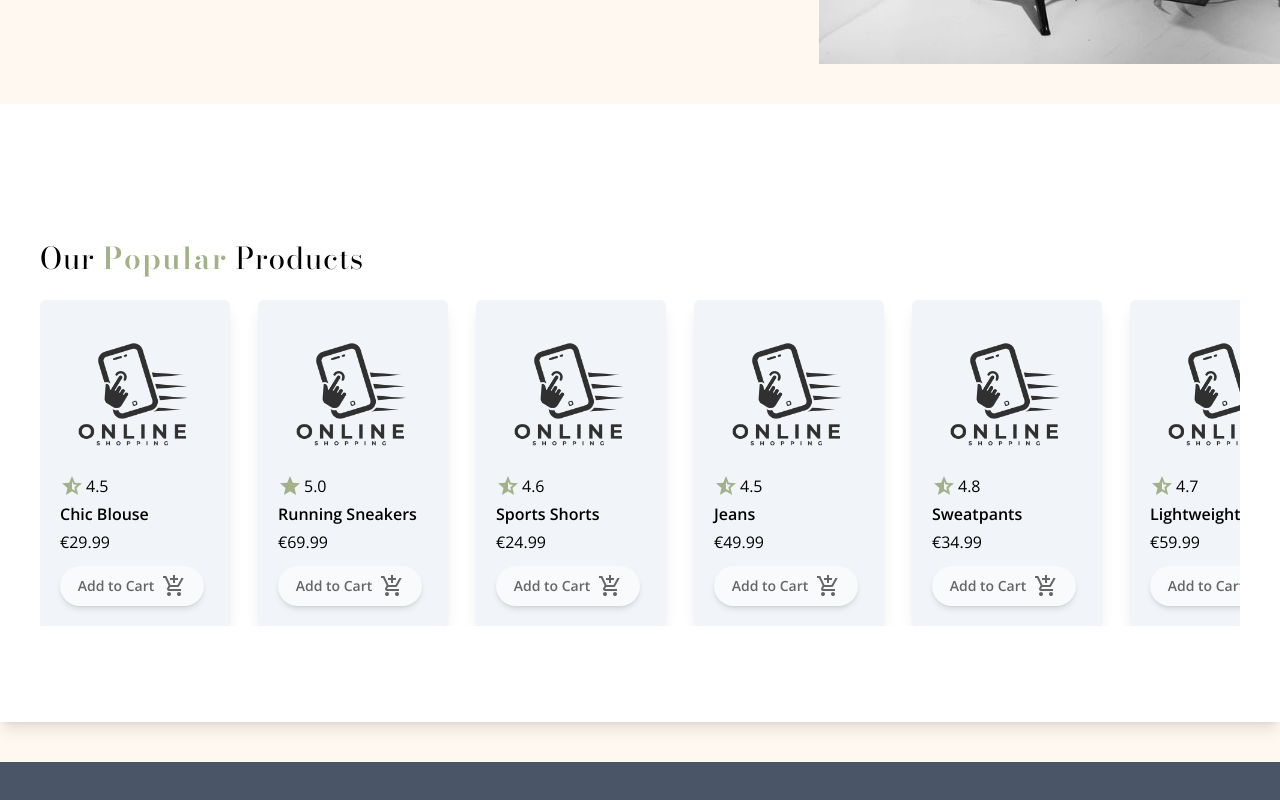
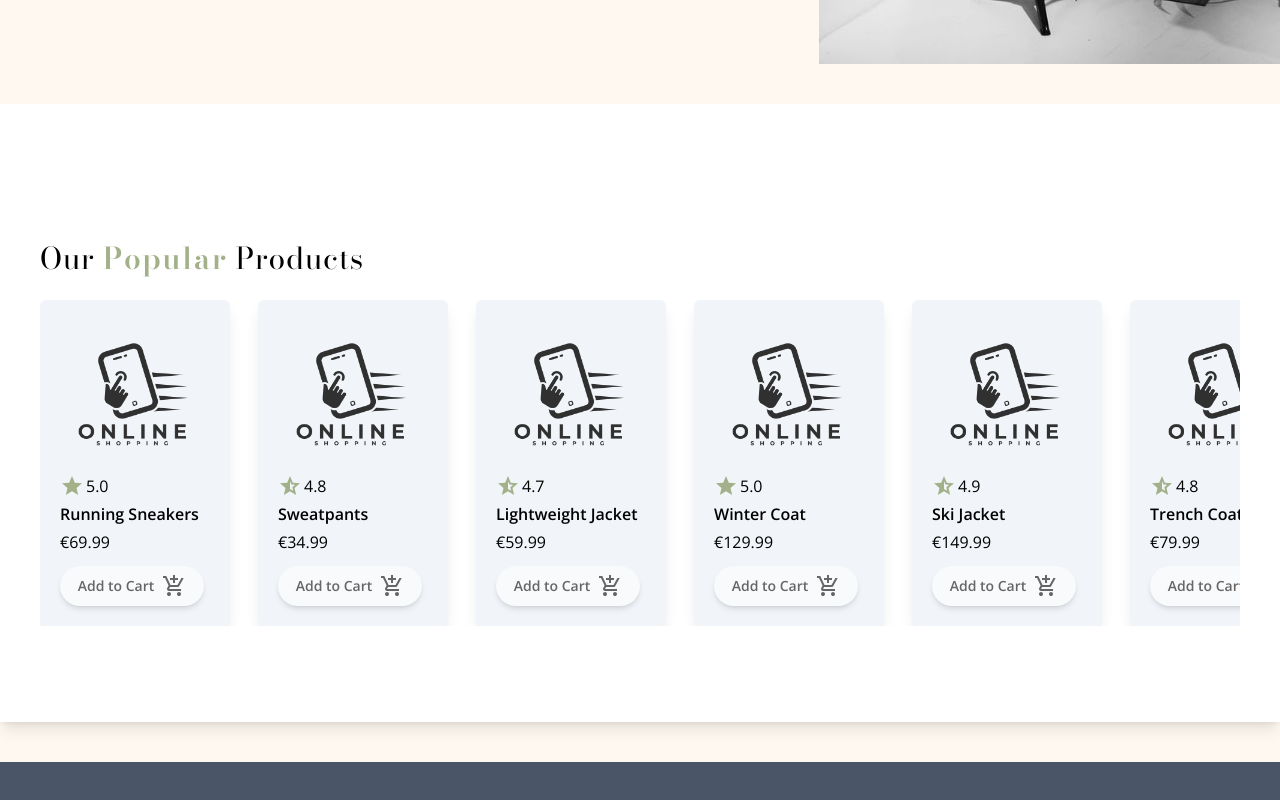
Before and after one commit to mihalisoik/fashion-e-shop-react-tailwind, a React (Vite) app: page / in a window 1280 px wide. Shown: the part 672-1472 px from the top of the page. Built offline with nearby package versions, Linux system fonts and the light colour scheme.

Commit message:
made some small changes in my sections

```diff
--- a/src/App.jsx
+++ b/src/App.jsx
@@ -4,7 +4,7 @@ import Footer from "./sections/Footer";
 import Hero from "./sections/Hero";
 import Navbar from "./sections/Navbar";
 import Newsletter from "./sections/Newsletter";
-import PopularItems from "./sections/PopularItems";
+import PopularItems from "./sections/PopularProducts";
 
 export default function App() {
   const [renderTooltip, setRenderTooltip] = useState(false);
--- a/src/components/ProductCard.jsx
+++ b/src/components/ProductCard.jsx
@@ -31,7 +31,7 @@ function ProductCard({
   });
 
   return (
-    <div className="bg-slate-100 p-5 font-secondary flex flex-col gap-1 justify-center items-start rounded-md shadow-lg flex-shrink-0">
+    <div className="bg-slate-100 p-5 font-secondary flex flex-col gap-1 justify-center items-start rounded-md shadow-lg  flex-shrink-0">
       <img src={image} alt={name} width={150} />
       <div className="flex gap-0.5 font-secondary">
         {(rating * 10) % 10 === 0 ? (
@@ -54,7 +54,7 @@ function ProductCard({
             }}
           >
             Add to Cart
-            <img src="src/assets/icons/add-to-cart.svg" alt="add-to-cart" />
+            <img src="src/assets/icons/add-to-cart.svg" alt="Add to Cart" />
           </button>
         ) : (
           <div className="flex w-36 h-10 text-[#666666] text-base px-3 py-2 bg-slate-50 rounded-3xl justify-between items-center shadow-md">
--- a/src/components/ReviewCard.jsx
+++ b/src/components/ReviewCard.jsx
@@ -4,7 +4,7 @@ function ReviewCard({ comment, name }) {
       <div>
         <img
           src="src/assets/icons/profile-pic.svg"
-          alt="profile-pic"
+          alt="Profile Picture"
           className="w-32"
         />
       </div>
--- a/src/components/Subcategories.jsx
+++ b/src/components/Subcategories.jsx
@@ -7,7 +7,10 @@ function Subcategories({ gender }) {
     if (item.gender === gender && !categoryArray.includes(item.category)) {
       categoryArray.push(item.category);
       return (
-        <li className="w-full text-md mb-6 font-primary px-3 py-1 rounded-sm  hover:bg-white cursor-pointer">
+        <li
+          key={item.category}
+          className="w-full text-md mb-6 font-primary px-3 py-1 rounded-sm  hover:bg-white cursor-pointer"
+        >
           {item.category}
         </li>
       );
--- a/src/constants/clothes.js
+++ b/src/constants/clothes.js
@@ -7,7 +7,7 @@ export const clothes = [
     image: "src/assets/logo.png",
     priceCents: 1999,
     gender: "unisex",
-    category: "T-shirt",
+    category: "T-shirts",
     color: ["red", "black"],
     stock: 50,
     description:
@@ -21,7 +21,7 @@ export const clothes = [
     image: "src/assets/logo.png",
     priceCents: 4999,
     gender: "male",
-    category: "Jacket",
+    category: "Jackets",
     color: ["blue", "black"],
     stock: 20,
     description:
@@ -35,7 +35,7 @@ export const clothes = [
     image: "src/assets/logo.png",
     priceCents: 2999,
     gender: "female",
-    category: "Blouse",
+    category: "Blouses",
     color: ["white", "pink"],
     stock: 15,
     description:
@@ -89,7 +89,7 @@ export const clothes = [
     image: "src/assets/logo.png",
     priceCents: 5499,
     gender: "female",
-    category: "Dress",
+    category: "Dresses",
     color: ["floral", "solid pink"],
     stock: 12,
     description: "A casual dress available in floral pattern and solid pink.",
@@ -116,7 +116,7 @@ export const clothes = [
     image: "src/assets/logo.png",
     priceCents: 5999,
     gender: "male",
-    category: "Sweater",
+    category: "Sweaters",
     color: "navy",
     stock: 18,
     description: "A cozy wool sweater to keep you warm.",
@@ -129,7 +129,7 @@ export const clothes = [
     image: "src/assets/logo.png",
     priceCents: 3999,
     gender: "male",
-    category: "Shirt",
+    category: "Shirts",
     color: ["white", "blue"],
     stock: 22,
     description:
@@ -156,7 +156,7 @@ export const clothes = [
     image: "src/assets/logo.png",
     priceCents: 4499,
     gender: "unisex",
-    category: "Jacket",
+    category: "Jackets",
     color: "black",
     stock: 15,
     description: "A stylish track jacket for sports and leisure.",
@@ -182,7 +182,7 @@ export const clothes = [
     image: "src/assets/logo.png",
     priceCents: 3999,
     gender: "unisex",
-    category: "Hoodie",
+    category: "Hoodies",
     color: ["grey", "navy"],
     stock: 30,
     description:
@@ -210,7 +210,7 @@ export const clothes = [
     image: "src/assets/logo.png",
     priceCents: 2499,
     gender: "female",
-    category: "Cover-up",
+    category: "Cover-ups",
     color: "light blue",
     stock: 15,
     description: "Light and breezy cover-up for beach days.",
@@ -223,7 +223,7 @@ export const clothes = [
     image: "src/assets/logo.png",
     priceCents: 2999,
     gender: "male",
-    category: "Shirt",
+    category: "Shirts",
     color: ["green", "navy"],
     stock: 20,
     description:
@@ -237,7 +237,7 @@ export const clothes = [
     image: "src/assets/logo.png",
     priceCents: 3999,
     gender: "female",
-    category: "Skirt",
+    category: "Skirts",
     color: "purple",
     stock: 12,
     description: "Flowy maxi skirt for a feminine touch.",
@@ -250,7 +250,7 @@ export const clothes = [
     image: "src/assets/logo.png",
     priceCents: 5999,
     gender: "unisex",
-    category: "Jacket",
+    category: "Jackets",
     color: "olive",
     stock: 20,
     description:
@@ -277,7 +277,7 @@ export const clothes = [
     image: "src/assets/logo.png",
     priceCents: 6999,
     gender: "unisex",
-    category: "Vest",
+    category: "Vests",
     color: "black",
     stock: 10,
     description: "A warm puffer vest for chilly days.",
@@ -290,9 +290,9 @@ export const clothes = [
     image: "src/assets/logo.png",
     priceCents: 4999,
     gender: "female",
-    category: "Sweater",
+    category: "Sweaters",
     color: "beige",
-    stock: 14,
+    stock: 25,
     description: "A cozy cardigan to layer up your outfit.",
     isNew: false,
     rating: 4.0,
@@ -316,7 +316,7 @@ export const clothes = [
     image: "src/assets/logo.png",
     priceCents: 3499,
     gender: "unisex",
-    category: "T-shirt",
+    category: "T-shirts",
     color: ["black", "dark grey"],
     stock: 22,
     description:
@@ -330,7 +330,7 @@ export const clothes = [
     image: "src/assets/logo.png",
     priceCents: 3999,
     gender: "male",
-    category: "Shirt",
+    category: "Shirts",
     color: ["red plaid", "blue plaid"],
     stock: 18,
     description:
@@ -358,7 +358,7 @@ export const clothes = [
     image: "src/assets/logo.png",
     priceCents: 12999,
     gender: "unisex",
-    category: "Coat",
+    category: "Coats",
     color: ["black", "navy"],
     stock: 8,
     description:
@@ -380,4 +380,384 @@ export const clothes = [
     isNew: false,
     rating: 4.1,
   },
+  {
+    id: nanoid(),
+    name: "Ski Jacket",
+    image: "src/assets/logo.png",
+    priceCents: 14999,
+    gender: "unisex",
+    category: "Coats",
+    color: "white",
+    stock: 10,
+    description: "Insulated ski jacket to keep you warm on the slopes.",
+    isNew: true,
+    rating: 4.9,
+  },
+  {
+    id: nanoid(),
+    name: "Smartwatch",
+    image: "src/assets/logo.png",
+    priceCents: 7999,
+    gender: "unisex",
+    category: "Accessories",
+    color: "black",
+    stock: 15,
+    description:
+      "A sleek smartwatch to track your fitness and keep you connected.",
+    isNew: true,
+    rating: 4.6,
+  },
+  {
+    id: nanoid(),
+    name: "Cashmere Scarf",
+    image: "src/assets/logo.png",
+    priceCents: 6999,
+    gender: "unisex",
+    category: "Accessories",
+    color: "grey",
+    stock: 20,
+    description: "A soft cashmere scarf for extra warmth and style.",
+    isNew: false,
+    rating: 4.5,
+  },
+  {
+    id: nanoid(),
+    name: "Sun Hat",
+    image: "src/assets/logo.png",
+    priceCents: 2499,
+    gender: "female",
+    category: "Accessories",
+    color: "beige",
+    stock: 30,
+    description: "A stylish sun hat for sunny days.",
+    isNew: true,
+    rating: 4.0,
+  },
+  {
+    id: nanoid(),
+    name: "Leather Wallet",
+    image: "src/assets/logo.png",
+    priceCents: 2499,
+    gender: "unisex",
+    category: "Accessories",
+    color: "brown",
+    stock: 50,
+    description: "A classic leather wallet to keep your essentials safe.",
+    isNew: false,
+    rating: 4.2,
+  },
+  {
+    id: nanoid(),
+    name: "Track Pants",
+    image: "src/assets/logo.png",
+    priceCents: 3499,
+    gender: "unisex",
+    category: "Pants",
+    color: "navy",
+    stock: 30,
+    description: "Comfortable track pants for lounging and casual outings.",
+    isNew: true,
+    rating: 4.3,
+  },
+  {
+    id: nanoid(),
+    name: "Yoga Mat",
+    image: "src/assets/logo.png",
+    priceCents: 1999,
+    gender: "unisex",
+    category: "Accessories",
+    color: "purple",
+    stock: 40,
+    description: "A high-quality yoga mat for all your fitness routines.",
+    isNew: true,
+    rating: 4.6,
+  },
+  {
+    id: nanoid(),
+    name: "Windbreaker Jacket",
+    image: "src/assets/logo.png",
+    priceCents: 3999,
+    gender: "unisex",
+    category: "Jackets",
+    color: "yellow",
+    stock: 25,
+    description: "A lightweight windbreaker jacket perfect for active days.",
+    isNew: false,
+    rating: 4.2,
+  },
+  {
+    id: nanoid(),
+    name: "Linen Shirt",
+    image: "src/assets/logo.png",
+    priceCents: 2999,
+    gender: "male",
+    category: "Shirts",
+    color: "white",
+    stock: 15,
+    description: "A breathable linen shirt for summer days.",
+    isNew: true,
+    rating: 4.4,
+  },
+  {
+    id: nanoid(),
+    name: "Trench Coat",
+    image: "src/assets/logo.png",
+    priceCents: 7999,
+    gender: "female",
+    category: "Coats",
+    color: "camel",
+    stock: 18,
+    description: "A classic trench coat for all seasons.",
+    isNew: false,
+    rating: 4.8,
+  },
+  {
+    id: nanoid(),
+    name: "Hiking Boots",
+    image: "src/assets/logo.png",
+    priceCents: 8999,
+    gender: "unisex",
+    category: "Shoes",
+    color: "brown",
+    stock: 30,
+    description: "Durable hiking boots for outdoor adventures.",
+    isNew: true,
+    rating: 4.7,
+  },
+  {
+    id: nanoid(),
+    name: "Biker Jacket",
+    image: "src/assets/logo.png",
+    priceCents: 6999,
+    gender: "male",
+    category: "Jackets",
+    color: "black",
+    stock: 12,
+    description: "A bold biker jacket for an edgy look.",
+    isNew: true,
+    rating: 4.5,
+  },
+  {
+    id: nanoid(),
+    name: "Floral Skirt",
+    image: "src/assets/logo.png",
+    priceCents: 3599,
+    gender: "female",
+    category: "Skirts",
+    color: "floral",
+    stock: 20,
+    description: "A beautiful floral skirt for a fresh look.",
+    isNew: false,
+    rating: 3.9,
+  },
+  {
+    id: nanoid(),
+    name: "Work Boots",
+    image: "src/assets/logo.png",
+    priceCents: 7999,
+    gender: "unisex",
+    category: "Shoes",
+    color: "black",
+    stock: 10,
+    description: "Sturdy boots designed for heavy-duty work environments.",
+    isNew: false,
+    rating: 4.6,
+  },
+  {
+    id: nanoid(),
+    name: "Hooded Sweatshirt",
+    image: "src/assets/logo.png",
+    priceCents: 3999,
+    gender: "unisex",
+    category: "Hoodies",
+    color: "red",
+    stock: 45,
+    description: "A comfortable hooded sweatshirt for all-day wear.",
+    isNew: true,
+    rating: 4.1,
+  },
+  {
+    id: nanoid(),
+    name: "Pullover Sweater",
+    image: "src/assets/logo.png",
+    priceCents: 4599,
+    gender: "female",
+    category: "Sweaters",
+    color: "light blue",
+    stock: 22,
+    description: "A cozy pullover sweater for colder days.",
+    isNew: false,
+    rating: 4.3,
+  },
+  {
+    id: nanoid(),
+    name: "Chinos",
+    image: "src/assets/logo.png",
+    priceCents: 4499,
+    gender: "male",
+    category: "Pants",
+    color: "khaki",
+    stock: 40,
+    description: "Comfortable chinos for a smart-casual look.",
+    isNew: true,
+    rating: 4.4,
+  },
+  {
+    id: nanoid(),
+    name: "Fleece Jacket",
+    image: "src/assets/logo.png",
+    priceCents: 4999,
+    gender: "unisex",
+    category: "Jackets",
+    color: "gray",
+    stock: 20,
+    description: "A cozy fleece jacket for outdoor activities.",
+    isNew: false,
+    rating: 4.2,
+  },
+  {
+    id: nanoid(),
+    name: "Polo Dress",
+    image: "src/assets/logo.png",
+    priceCents: 3999,
+    gender: "female",
+    category: "Dresses",
+    color: "navy",
+    stock: 15,
+    description: "A casual yet elegant polo dress.",
+    isNew: true,
+    rating: 4.5,
+  },
+  {
+    id: nanoid(),
+    name: "Canvas Sneakers",
+    image: "src/assets/logo.png",
+    priceCents: 2999,
+    gender: "unisex",
+    category: "Shoes",
+    color: "white",
+    stock: 50,
+    description: "Classic canvas sneakers for casual wear.",
+    isNew: false,
+    rating: 4.1,
+  },
+  {
+    id: nanoid(),
+    name: "Ballet Flats",
+    image: "src/assets/logo.png",
+    priceCents: 2499,
+    gender: "female",
+    category: "Shoes",
+    color: "black",
+    stock: 30,
+    description: "Elegant ballet flats for a chic look.",
+    isNew: true,
+    rating: 4.0,
+  },
+  {
+    id: nanoid(),
+    name: "Windbreaker Pants",
+    image: "src/assets/logo.png",
+    priceCents: 3499,
+    gender: "unisex",
+    category: "Pants",
+    color: "blue",
+    stock: 35,
+    description: "Lightweight windbreaker pants for active wear.",
+    isNew: false,
+    rating: 4.3,
+  },
+  {
+    id: nanoid(),
+    name: "Knit Beanie",
+    image: "src/assets/logo.png",
+    priceCents: 1499,
+    gender: "unisex",
+    category: "Accessories",
+    color: "grey",
+    stock: 50,
+    description: "A cozy knit beanie for winter warmth.",
+    isNew: true,
+    rating: 4.2,
+  },
+  {
+    id: nanoid(),
+    name: "Faux Fur Coat",
+    image: "src/assets/logo.png",
+    priceCents: 10999,
+    gender: "female",
+    category: "Coats",
+    color: "white",
+    stock: 10,
+    description: "A luxurious faux fur coat for winter occasions.",
+    isNew: false,
+    rating: 4.8,
+  },
+  {
+    id: nanoid(),
+    name: "Puffer Jacket",
+    image: "src/assets/logo.png",
+    priceCents: 7999,
+    gender: "unisex",
+    category: "Coats",
+    color: "black",
+    stock: 18,
+    description: "A warm puffer jacket for cold weather protection.",
+    isNew: true,
+    rating: 4.9,
+  },
+  {
+    id: nanoid(),
+    name: "Raincoat",
+    image: "src/assets/logo.png",
+    priceCents: 4999,
+    gender: "unisex",
+    category: "Coats",
+    color: "yellow",
+    stock: 20,
+    description: "A stylish raincoat for rainy days.",
+    isNew: false,
+    rating: 4.0,
+  },
+  {
+    id: nanoid(),
+    name: "V-neck Sweater",
+    image: "src/assets/logo.png",
+    priceCents: 2999,
+    gender: "male",
+    category: "Sweaters",
+    color: "green",
+    stock: 40,
+    description: "A cozy V-neck sweater for layering.",
+    isNew: true,
+    rating: 4.3,
+  },
+  {
+    id: nanoid(),
+    name: "Straw Hat",
+    image: "src/assets/logo.png",
+    priceCents: 2999,
+    gender: "female",
+    category: "Accessories",
+    color: "beige",
+    stock: 50,
+    description: "A chic straw hat for sunny days.",
+    isNew: false,
+    rating: 4.6,
+  },
+  {
+    id: nanoid(),
+    name: "Summer Dress",
+    image: "src/assets/logo.png",
+    priceCents: 4999,
+    gender: "female",
+    category: "Dresses",
+    color: "white",
+    stock: 35,
+    description: "A light and airy summer dress.",
+    isNew: true,
+    rating: 4.5,
+  },
 ];
+
+console.log(clothes.length);
--- a/src/sections/Footer.jsx
+++ b/src/sections/Footer.jsx
@@ -14,17 +14,17 @@ function Footer() {
         <div className="flex flex-row justify-between max-lg:max-w-60 lg:ml-auto lg:flex-col lg:gap-5">
           <img
             src="src/assets/icons/facebook.svg"
-            alt="facebook"
+            alt="Facebook"
             className="bg-white w-10 h-10 rounded-full p-1 cursor-pointer"
           />
           <img
             src="src/assets/icons/instagram.svg"
-            alt="instagram"
+            alt="Instagram"
             className="bg-white w-10 h-10 rounded-full p-1 cursor-pointer"
           />
           <img
             src="src/assets/icons/twitter.svg"
-            alt="twitter"
+            alt="Twitter"
             className="bg-white w-10 h-10 rounded-full p-1 cursor-pointer"
           />
         </div>
--- a/src/sections/Navbar.jsx
+++ b/src/sections/Navbar.jsx
@@ -6,7 +6,7 @@ function Navbar() {
   const [openMenu, setOpenMenu] = useState(false);
 
   return (
-    <nav className="">
+    <nav>
       {openMenu && (
         <div className="fixed w-full backdrop-blur-md bg-white/30 z-20 lg:w-96 inset-y-0 overflow-y-auto">
           <MenuBar setOpenMenu={setOpenMenu} />
@@ -19,13 +19,13 @@ function Navbar() {
             document.body.style.overflow = "hidden";
           }}
         >
-          <img src="src/assets/icons/menu.svg" alt="menu-icon" />
+          <img src="src/assets/icons/menu.svg" alt="Open Menu" />
         </button>
         <div className="flex items-center justify-between sm:ml-3">
           <a href="index.html" className="flex items-center">
             <img
               src="src/assets/logo.png"
-              alt="logo"
+              alt="Company Logo"
               width={60}
               className="cursor-pointer mr-auto"
             />
@@ -34,7 +34,7 @@ function Navbar() {
             Free shipping for purchases of €50 and above
           </p>
           <div className="flex gap-2 relative bg-accent border-2 p-2 group hover:shadow-md hover:bg-light-accent active:bg-extra-light-accent cursor-pointer">
-            <img src="src/assets/icons/cart.svg" alt="cart" />
+            <img src="src/assets/icons/cart.svg" alt="Shopping Bag" />
             <p className="text-slate-50 font-primary">
               Shopping Bag ({`${totalQuantity}`})
             </p>
--- a/src/sections/PopularItems.jsx
+++ b/src/sections/PopularProducts.jsx
@@ -2,7 +2,7 @@ import ProductCard from "../components/ProductCard";
 import { clothes } from "../constants/clothes";
 
 function PopularItems({ refreshProductsInTooltip }) {
-  const popularClothes = clothes.filter((clothe) => clothe.rating >= 4.3);
+  const popularClothes = clothes.filter((clothe) => clothe.rating >= 4.7);
 
   const popularItemsElements = popularClothes.map((clothe) => {
     return (
@@ -23,7 +23,7 @@ function PopularItems({ refreshProductsInTooltip }) {
       id="popular-products"
       className="bg-white py-20 mt-10 w-full shadow-lg"
     >
-      <div className="max-container mt-10 w-full py-4 px-10 rounded-lg flex flex-1 flex-col justify-center items-start gap-6 font-primary">
+      <div className="max-container mt-10 w-full py-4 px-10 flex flex-1 flex-col justify-center items-start gap-6 font-primary">
         <div className="text-3xl tracking-wide">
           Our{" "}
           <span className="text-accent font-semibold tracking-wider">
```
Also changed, not shown: src/components/MenuBar.jsx (+22 -13 lines), tailwind.config.js (+8 -11 lines), nathumamai.txt.
